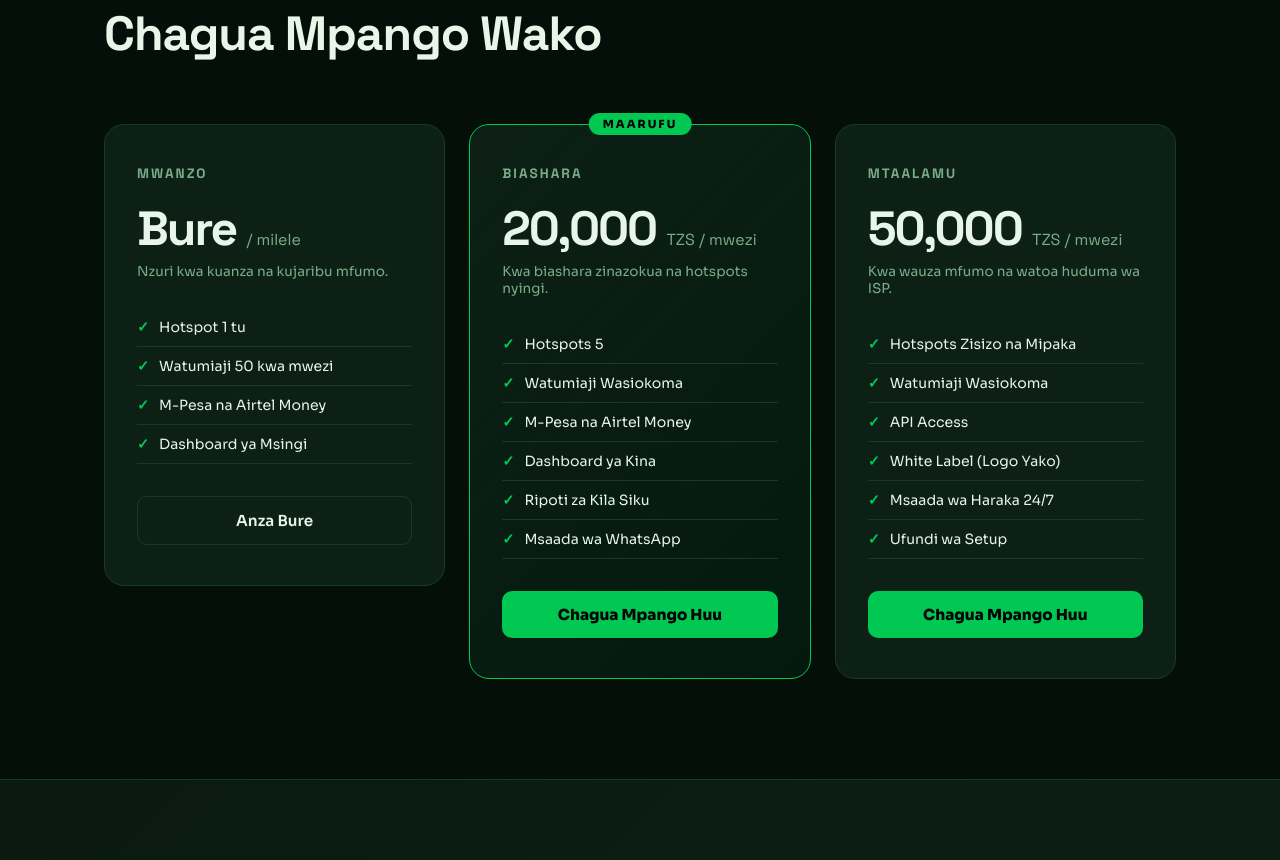
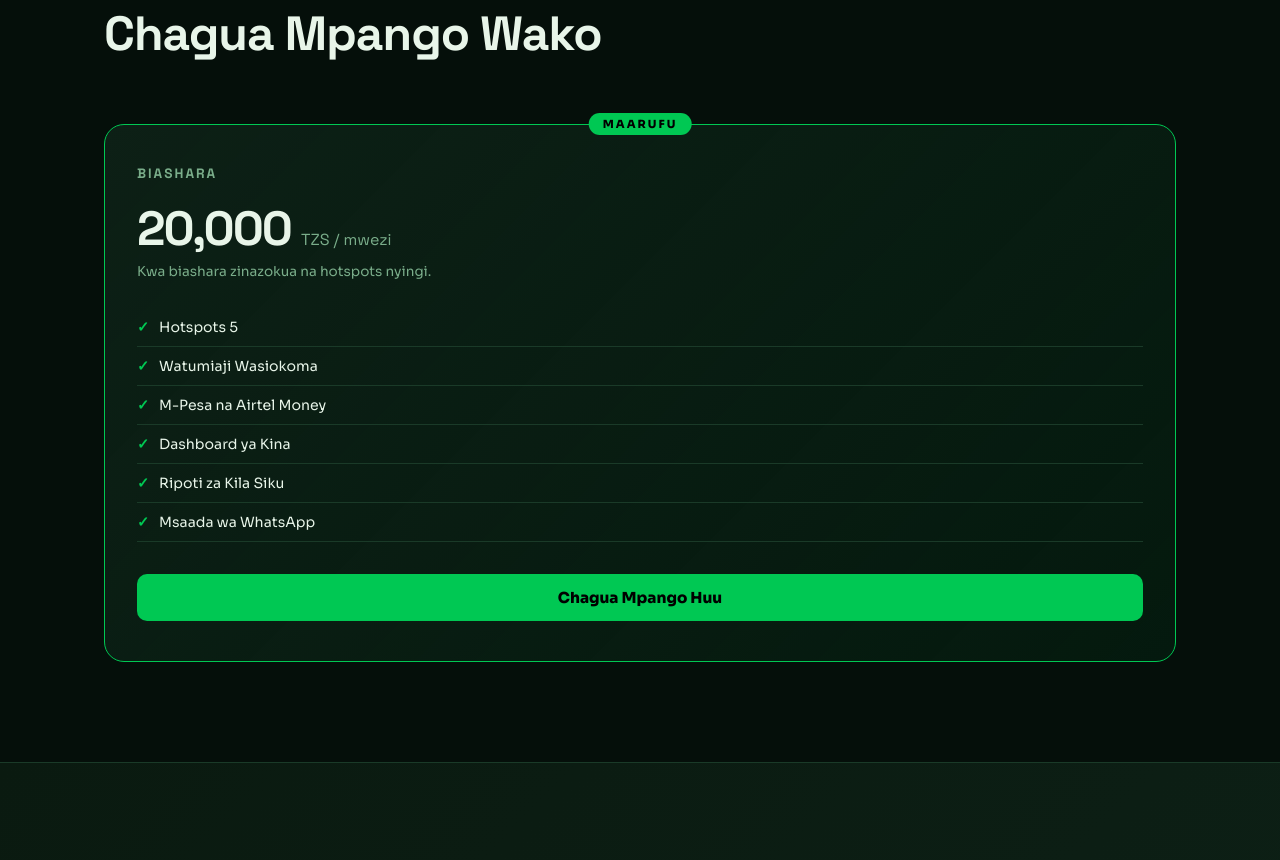
Before and after one commit to samtunes-wifi/Wifipesa, a website: page wifipesa-landing.html in a window 1280 px wide. Shown: the part 2600-3460 px from the top of the page. Drawn offline with Linux system fonts and the light colour scheme.

Commit message:
Dashboard na plan features

```diff
--- a/wifipesa-landing.html
+++ b/wifipesa-landing.html
@@ -640,20 +640,7 @@
     <p class="section-label">Bei Zetu</p>
     <h2 class="section-title">Chagua Mpango Wako</h2>
     <div class="pricing-grid">
-      <div class="price-card">
-        <div class="price-name">Mwanzo</div>
-        <div class="price-amount">Bure <span>/ milele</span></div>
-        <div class="price-desc">Nzuri kwa kuanza na kujaribu mfumo.</div>
-        <ul class="price-features">
-          <li>Hotspot 1 tu</li>
-          <li>Watumiaji 50 kwa mwezi</li>
-          <li>M-Pesa na Airtel Money</li>
-          <li>Dashboard ya Msingi</li>
-        </ul>
-        <a href="wifipesa-auth.html" class="btn-outline" style="width:100%; padding:14px; border-radius:10px; cursor:pointer; font-family:'Sora',sans-serif; font-size:0.95rem; text-align:center;">Anza Bure</a>
-      </div>
-
-      <div class="price-card featured">
+        <div class="price-card featured">
         <div class="price-name">Biashara</div>
         <div class="price-amount">20,000 <span>TZS / mwezi</span></div>
         <div class="price-desc">Kwa biashara zinazokua na hotspots nyingi.</div>
@@ -665,22 +652,6 @@
           <li>Ripoti za Kila Siku</li>
           <li>Msaada wa WhatsApp</li>
         </ul>
-        <a href="wifipesa-auth.html" class="btn-primary" style="width:100%; padding:14px; border-radius:10px; cursor:pointer; font-family:'Sora',sans-serif; font-size:0.95rem; text-align:center; text-decoration:none; display:block;">Chagua Mpango Huu</a>
-      </div>
-
-      <div class="price-card">
-        <div class="price-name">Mtaalamu</div>
-        <div class="price-amount">50,000 <span>TZS / mwezi</span></div>
-        <div class="price-desc">Kwa wauza mfumo na watoa huduma wa ISP.</div>
-        <ul class="price-features">
-          <li>Hotspots Zisizo na Mipaka</li>
-          <li>Watumiaji Wasiokoma</li>
-          <li>API Access</li>
-          <li>White Label (Logo Yako)</li>
-          <li>Msaada wa Haraka 24/7</li>
-          <li>Ufundi wa Setup</li>
-        </ul>
-        <!-- Replaced "Wasiliana Nasi" with the same primary button as the middle plan -->
         <a href="wifipesa-auth.html" class="btn-primary" style="width:100%; padding:14px; border-radius:10px; cursor:pointer; font-family:'Sora',sans-serif; font-size:0.95rem; text-align:center; text-decoration:none; display:block;">Chagua Mpango Huu</a>
       </div>
     </div>
```
